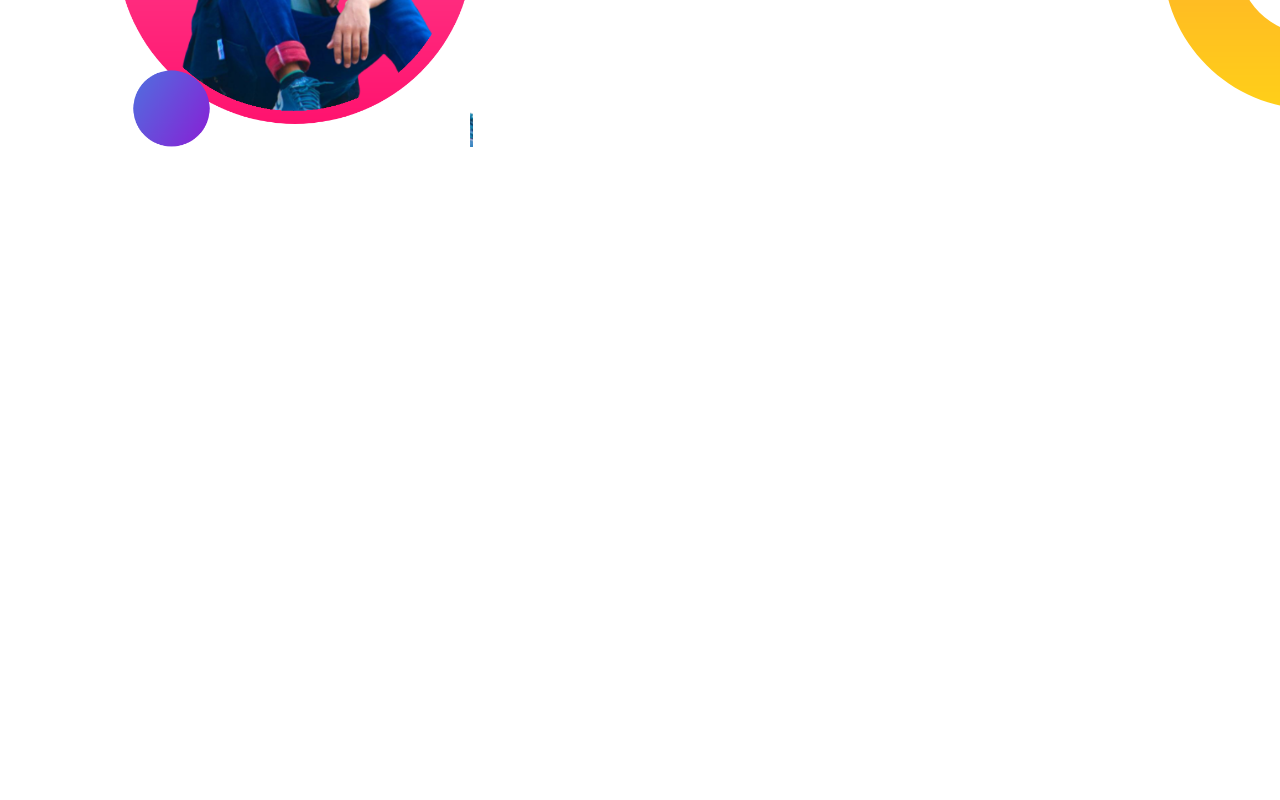
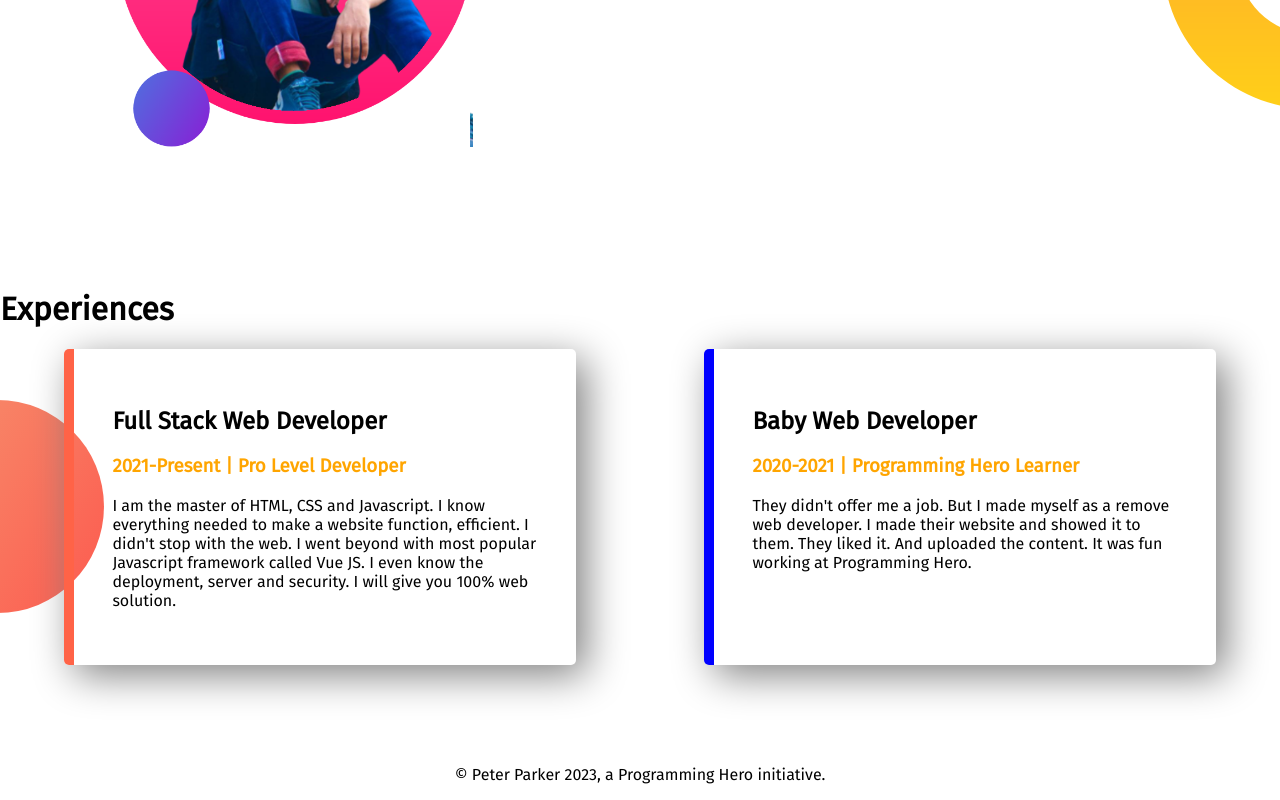
Before and after one commit to ABUHANIF017/devoloper-portfolio, a plain HTML site: page index.html in a window 1280 px wide. Shown: the part 842-1642 px from the top of the page. Before the commit the page ends 1132 px from the top, so only its background shows below. Drawn offline with Linux system fonts and the light colour scheme.

Commit message:
added new design

```diff
--- a/index.html
+++ b/index.html
@@ -15,7 +15,7 @@
 
 <body>
 
-    <section class="top-banner">
+    <section class="top-banner flexible-container">
 
         <div class="divclass">
             <h1>WELCOME TO</h1>
@@ -28,7 +28,7 @@
             <img src="images/my-bg (1).png" alt="">
         </div>
     </section>
-    <section class="dream-big">
+    <section class="dream-big flexible-container">
         <div class="divclass">
             <img src="images/my-bg2.png" alt="">
         </div>
@@ -38,11 +38,28 @@
             <p>I already learned the basic HTML and CSS. I can build any simple website. I can even teach my grandma how to make simple website. My goal is to build 3 websites and learn advanced topics.</p>
             <a class="dwnldbttn" href="#" target="_blank">DOWNLOAD RESUME</a>
 
+    </section>
+    <h1>Experiences</h1>
+    <section class="exprncsection">
+
+        <div class="flexible-container">
+            <div id="full-stack-devoloper" class="divclass experiences">
+                <h1>Full Stack Web Developer</h1>
+                <h3 class="orange-color">2021-Present | Pro Level Developer</h3>
+                <p>I am the master of HTML, CSS and Javascript. I know everything needed to make a website function, efficient. I didn't stop with the web. I went beyond with most popular Javascript framework called Vue JS. I even know the deployment, server
+                    and security. I will give you 100% web solution.</p>
+            </div>
+            <div id="baby-devoloper" class="divclass experiences">
+                <h1>Baby Web Developer</h1>
+                <h3 class="orange-color">2020-2021 | Programming Hero Learner</h3>
+                <p>They didn't offer me a job. But I made myself as a remove web developer. I made their website and showed it to them. They liked it. And uploaded the content. It was fun working at Programming Hero.</p>
+            </div>
         </div>
-
-
     </section>
 
 </body>
+<footer>
+    <p>© Peter Parker 2023, a Programming Hero initiative.</p>
+</footer>
 
 </html>
--- a/style.css
+++ b/style.css
@@ -8,7 +8,7 @@ body {
     color: orange;
 }
 
-section {
+.flexible-container {
     display: flex;
     margin-bottom: 100px;
 }
@@ -51,3 +51,33 @@ section {
     color: white;
     font-weight: bold;
 }
+
+.orange-color {
+    color: orange;
+}
+
+.experiences {
+    box-shadow: 10px 10px 40px gray;
+    width: 40%;
+    margin-left: 5%;
+    margin-right: 5%;
+    border-radius: 5px;
+}
+
+.exprncsection {
+    background-image: url(images/exp-bg.png);
+    background-repeat: no-repeat;
+    background-position: left;
+}
+
+#full-stack-devoloper {
+    border-left: 10px solid tomato;
+}
+
+#baby-devoloper {
+    border-left: 10px solid blue;
+}
+
+footer p {
+    text-align: center;
+}
```
